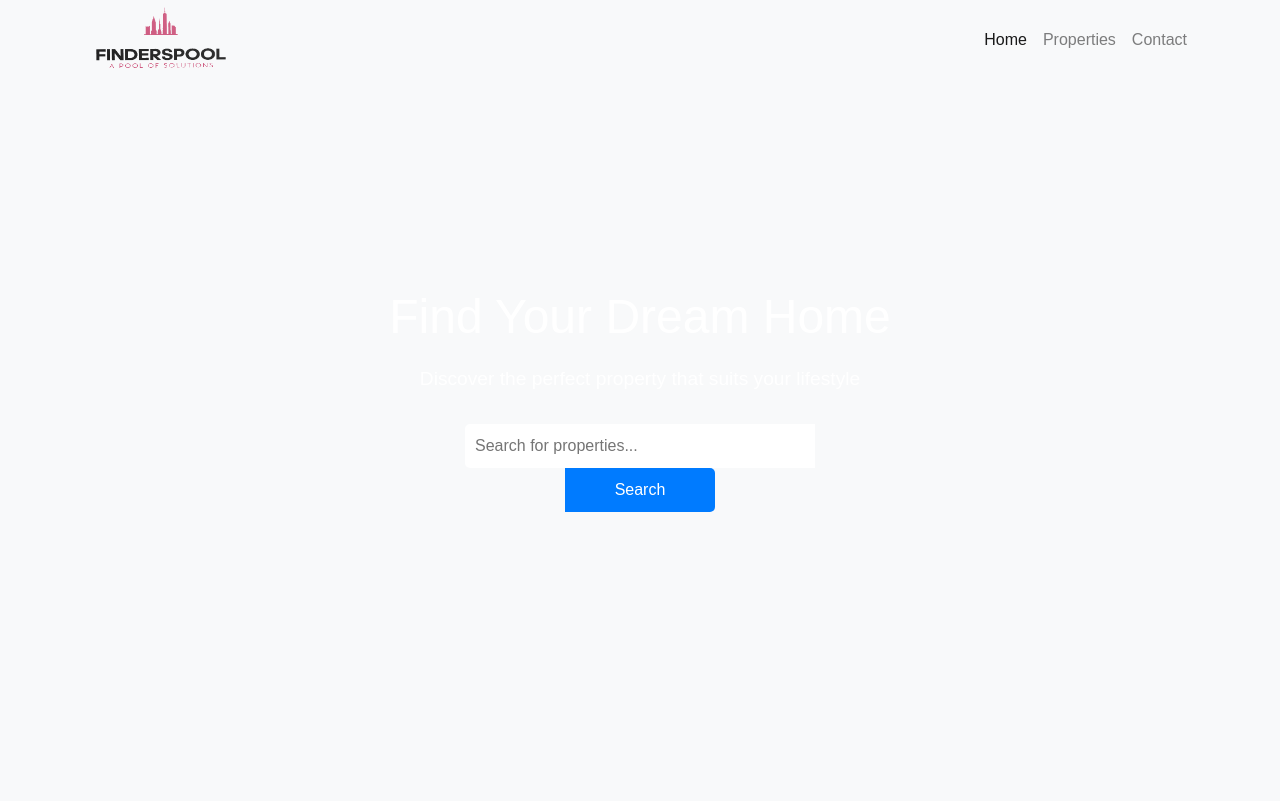
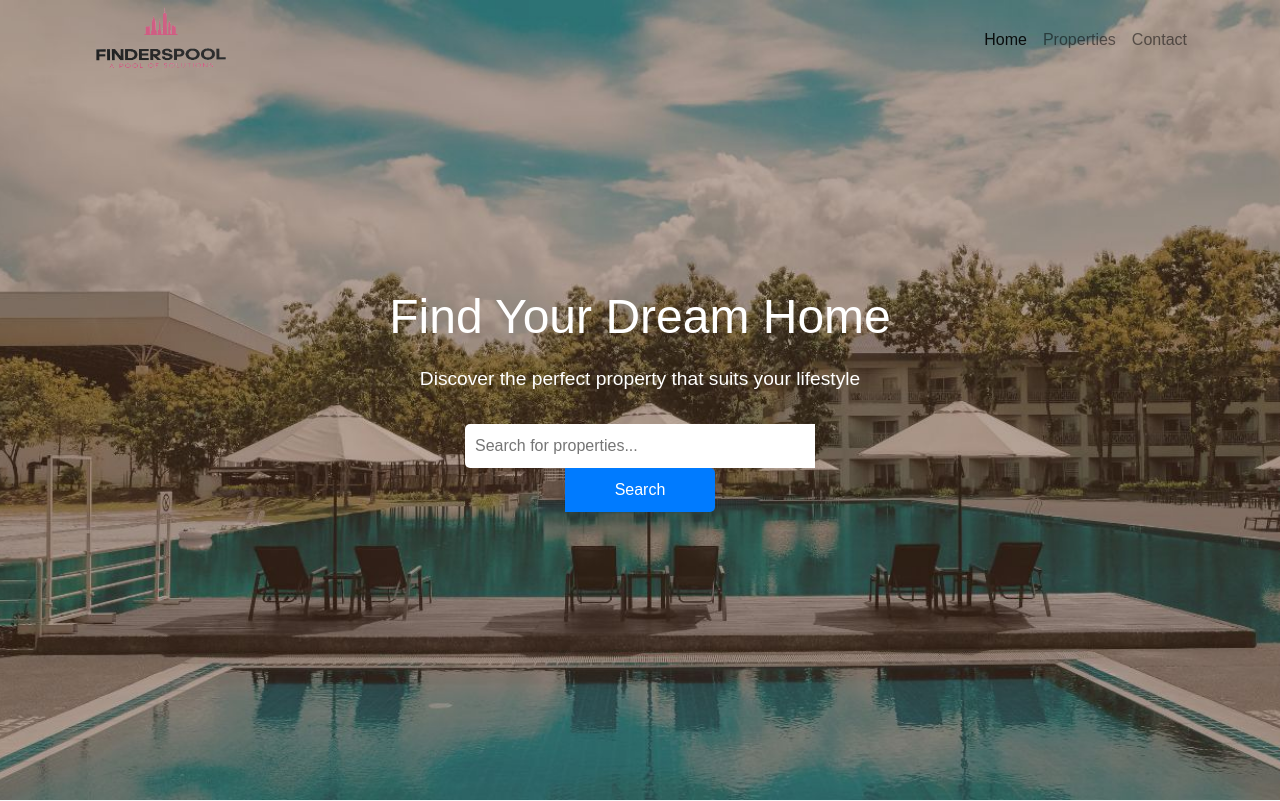
Before and after one commit to amPro07/findersPool, a plain HTML site: page index.html in a window 1280 px wide. Shown: the top 801 px of the page. Drawn offline with nearby package versions, Linux system fonts and the light colour scheme; the site is published under a folder, as on GitHub Pages, so addresses that start at the root find nothing; files whose address does not match are found by name.

Commit message:
banner_image
image load error reolved

```diff
--- a/css/styles.css
+++ b/css/styles.css
@@ -56,7 +56,7 @@ body {
 
 /* Full-screen Banner Section */
 .banner-section {
-  background-image: url("/img/banner.jpg"); /* Replace 'banner-background.jpg' with your own image */
+  background-image: url("../img/banner.jpg"); /* Replace 'banner-background.jpg' with your own image */
   background-size: cover;
   background-position: center;
   color: #fff;
```
